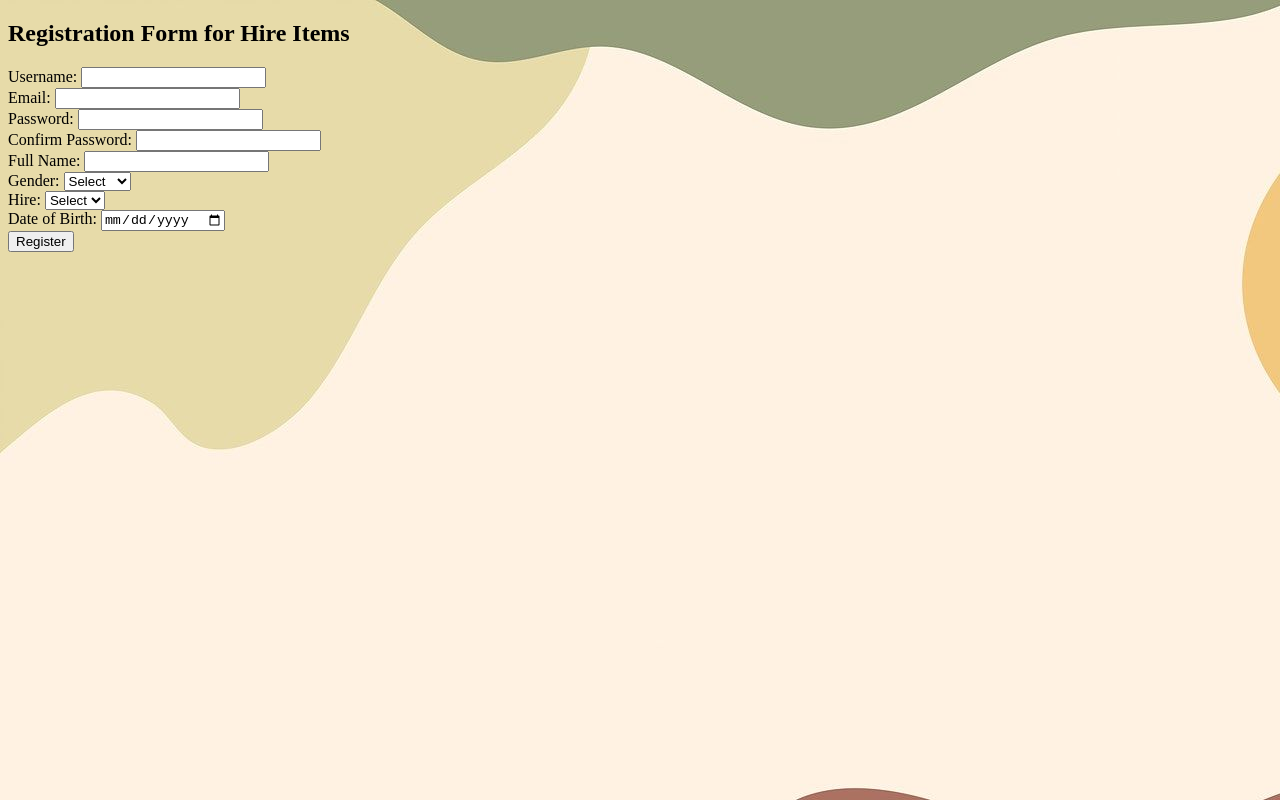
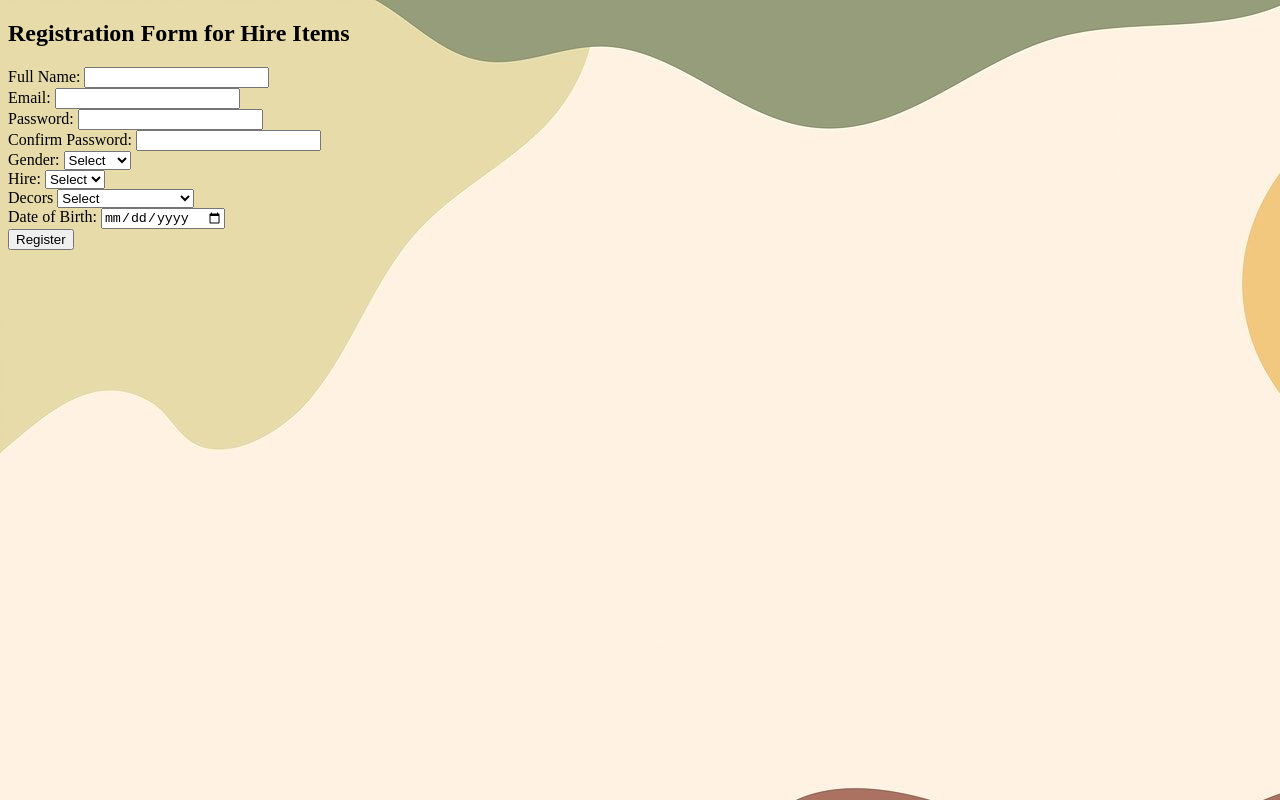
Before and after one commit to DVPVK123/vscodeinit, a plain HTML site: page Contact-us.html in a window 1280 px wide. Drawn offline with Linux system fonts and the light colour scheme.

Commit message:
Contact Page

```diff
--- a/Contact-us.css
+++ b/Contact-us.css
@@ -3,3 +3,6 @@ body {
     background-repeat: no-repeat;
     background-repeat: repeat-x;
 }
+.container {
+
+}
--- a/Contact-us.html
+++ b/Contact-us.html
@@ -11,10 +11,11 @@
     <div class="container">
       <h2>Registration Form for Hire Items</h2>
       <form action="submit_registration.php" method="post">
-          <div class="form-group">
-              <label for="username">Username:</label>
-              <input type="text" id="username" name="username" required>
-          </div>
+
+        <div class="form-group">
+            <label for="full_name">Full Name:</label>
+            <input type="text" id="full_name" name="full_name" required>
+        </div>
 
           <div class="form-group">
               <label for="email">Email:</label>
@@ -30,10 +31,7 @@
               <label for="confirm_password">Confirm Password:</label>
               <input type="password" id="confirm_password" name="confirm_password" required>
           </div>
-          <div class="form-group">
-              <label for="full_name">Full Name:</label>
-              <input type="text" id="full_name" name="full_name" required>
-          </div>
+
           <div class="form-group">
               <label for="gender">Gender:</label>
               <select id="gender" name="gender" required>
@@ -51,6 +49,18 @@
                 <option value="No">No</option>
             </select>
         </div>
+
+        <div class="Item-Select">
+            <label for="Decors">Decors</label>
+            <select id="Hire" name="Hire" required>
+                <option value="">Select</option>
+                <option value="pooja">Pooja</option>
+                <option value="Birthday">Birthday Themes</option>
+                <option value="Baby Shower">Baby Shower</option>
+                <option value="credile Ceremoney">Credile Ceremoney</option>
+                <option value="party">Party</option>
+            </select>
+        </div>
           <div class="form-group">
               <label for="birthdate">Date of Birth:</label>
               <input type="date" id="birthdate" name="birthdate" required>
```
